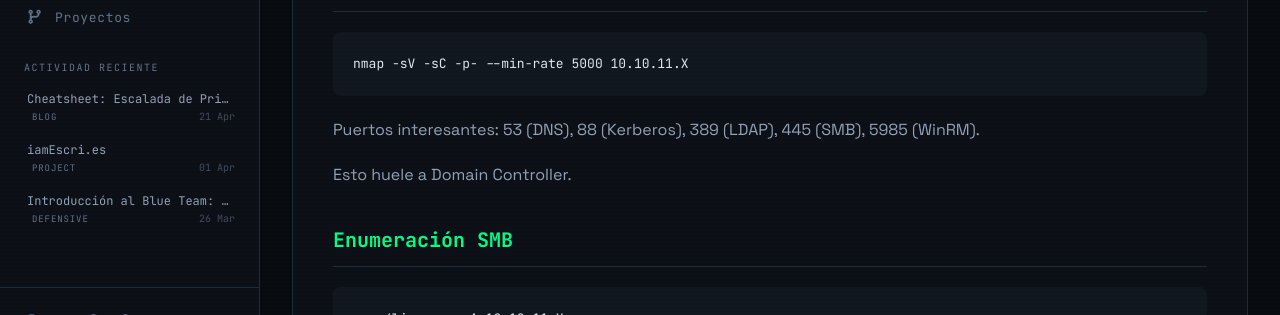
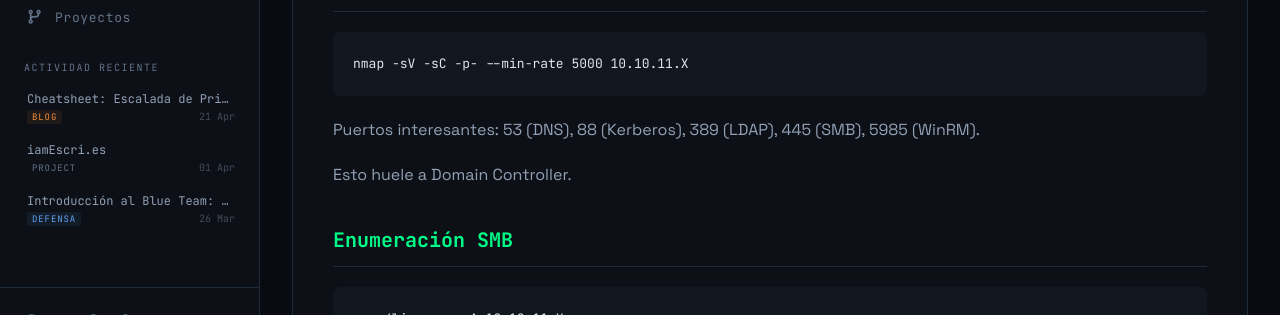
Before and after one commit to iamEscri/iamescri.github.io, a Jekyll site: the page built from _posts/writeups/2026-03-15-vulnyx-controler.md, in a window 1280 px wide. Shown: the part 481-796 px from the top of the page. Built offline with Jekyll 4.4.1, drawn with Linux system fonts in a browser that asks for light colours.

Commit message:
Update sidebar.html

```diff
--- a/_includes/sidebar.html
+++ b/_includes/sidebar.html
@@ -64,7 +64,13 @@
     <a href="{{ post.url | relative_url }}" class="recent-sidebar-item">
       <span class="recent-sidebar-title">{{ post.title }}</span>
       <span class="recent-sidebar-meta">
-        <span class="recent-sidebar-cat">{{ post.category }}</span>
+        {% assign cat = post.category %}
+        {% if cat == 'writeup' %}{% assign cat_label = 'Writeup' %}
+        {% elsif cat == 'blog' %}{% assign cat_label = 'Blog' %}
+        {% elsif cat == 'defensive' %}{% assign cat_label = 'Defensa' %}
+        {% elsif cat == 'projects' %}{% assign cat_label = 'Proyecto' %}
+        {% else %}{% assign cat_label = cat %}{% endif %}
+        <span class="recent-sidebar-cat cat--{{ cat }}">{{ cat_label }}</span>
         <span class="recent-sidebar-date">{{ post.date | date: "%d %b" }}</span>
       </span>
     </a>
```
